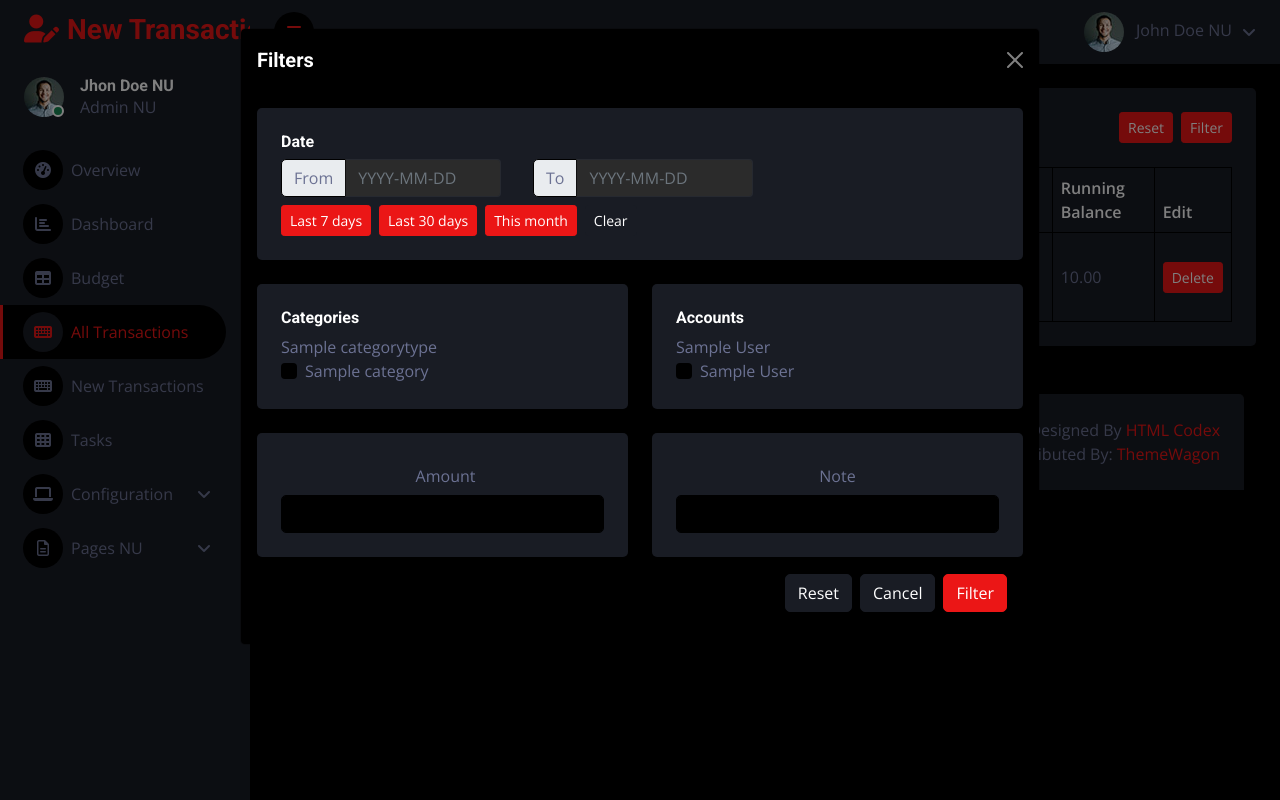
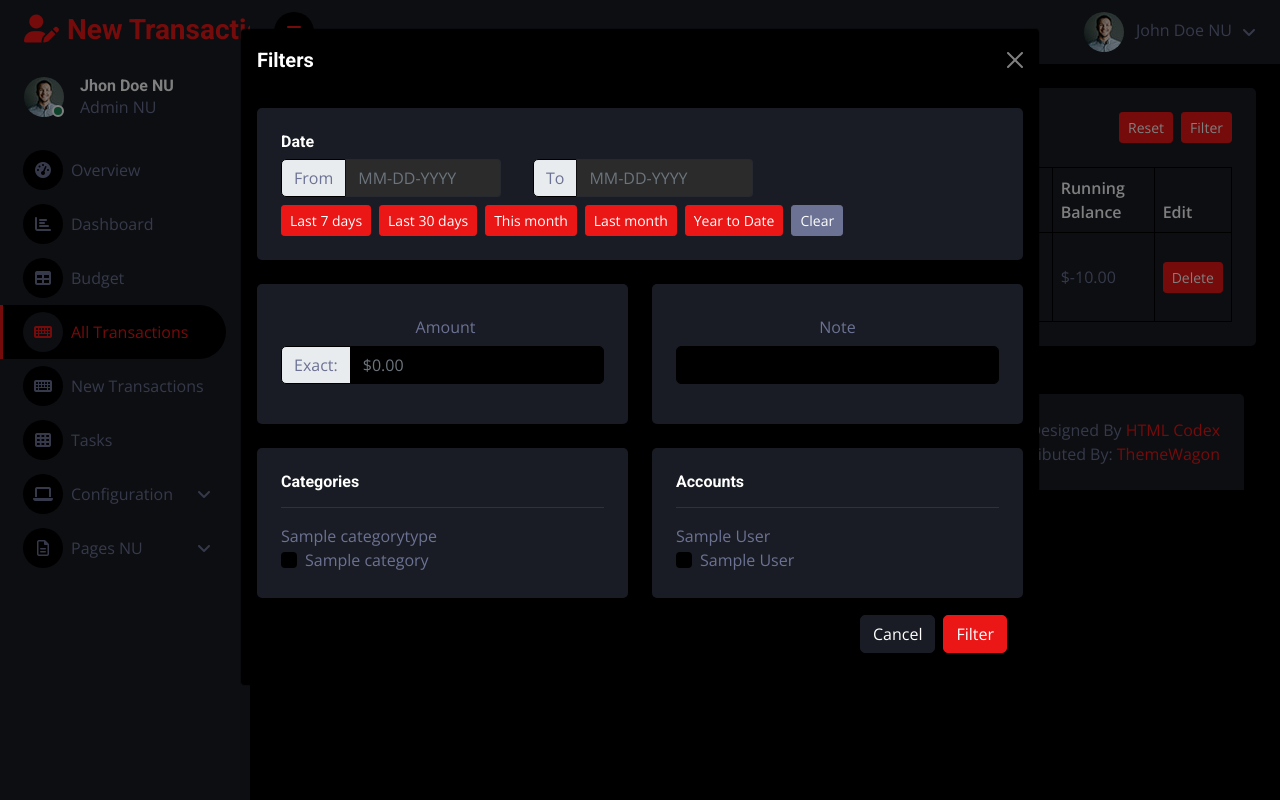
Before and after one commit to Vincente-Zavala/Personal-Finance-App-DeltaB, a Django app: page /alltransactions/ in a window 1280 px wide, after a click on "Filter". Run offline with Django 4.2, Linux system fonts and the light colour scheme; a user stored in the database is signed in; tables that the repository leaves empty hold one stand-in row (values such as "Sample post"); parts of the project's set-up code (start-up, migrations or seed data) failed here and were passed over; some libraries are stand-ins or nearby versions.

Commit message:
merge code updates

```diff
--- a/BudgetApp/templates/alltransactions.html
+++ b/BudgetApp/templates/alltransactions.html
@@ -175,17 +175,17 @@
                                                 <tbody>
                                                     <tr>
                                                         <td><input class="form-check-input" type="checkbox"></td>
-                                                        <td>{{transaction.date}}</td>
-                                                        <td>{{transaction.category}}</td>
-                                                        <td>{{transaction.note}}</td>
-                                                        <td>${{transaction.amount}}</td>
-                                                        <td>{{transaction.sourceaccount}}</td>
-                                                        <td>{{transaction.amount}}</td>
+                                                        <td>{{ transaction.date }}</td>
+                                                        <td>{{ transaction.category }}</td>
+                                                        <td>{{ transaction.note }}</td>
+                                                        <td>${{ transaction.amount }}</td>
+                                                        <td>{{ transaction.sourceaccount }}</td>
+                                                        <td>${{ transaction.runningbalance }}</td>
                                                         <td><a class="btn btn-sm btn-primary" href="">Delete</a></td>
                                                     </tr>
                                                     {% empty %}
                                                     <tr>
-                                                        <td colspan="5">No transactions found.</td>
+                                                        <td colspan="7">No transactions found.</td>
                                                     </tr>
                                                 </tbody>
                                                 {% endfor %}
@@ -200,7 +200,7 @@
                                                 <button type="button" class="btn-close btn-close-white" data-bs-dismiss="modal" aria-label="Close"></button>
                                                 </div>
                                                 <div class="modal-body">
-                                                <form method="post" action="{% url 'alltransactions' %}">
+                                                <form method="post" action="{% url 'filtertransactions' %}">
                                                     <div class="row g-4">
                                                     {% csrf_token %}
                                                         <div class="col-sm-12 col-xl-12">
@@ -210,19 +210,38 @@
                                                                     <div class="d-flex gap-2 align-items-center">
                                                                         <div class="input-group me-4" style="max-width: 220px;">
                                                                             <span class="input-group-text">From</span>
-                                                                            <input type="text" class="form-control datetimepicker-input date-filter-input" id="filter_date_start" name="date_start" data-toggle="datetimepicker" data-target="#filter_date_start" placeholder="YYYY-MM-DD">
+                                                                            <input type="text" class="form-control datetimepicker-input date-filter-input" id="filter_date_start" name="date_start" data-toggle="datetimepicker" data-target="#filter_date_start" placeholder="MM-DD-YYYY" autocomplete="off">
                                                                         </div>
                                                                         <div class="input-group" style="max-width: 220px;">
                                                                             <span class="input-group-text">To</span>
-                                                                            <input type="text" class="form-control datetimepicker-input date-filter-input" id="filter_date_end" name="date_end" data-toggle="datetimepicker" data-target="#filter_date_end" placeholder="YYYY-MM-DD">
+                                                                            <input type="text" class="form-control datetimepicker-input date-filter-input" id="filter_date_end" name="date_end" data-toggle="datetimepicker" data-target="#filter_date_end" placeholder="MM-DD-YYYY" autocomplete="off">
                                                                         </div>
                                                                     </div>
                                                                     <div class="d-flex gap-2">
                                                                         <button type="button" class="btn btn-sm btn-primary" id="preset_7">Last 7 days</button>
                                                                         <button type="button" class="btn btn-sm btn-primary" id="preset_30">Last 30 days</button>
                                                                         <button type="button" class="btn btn-sm btn-primary" id="preset_month">This month</button>
-                                                                        <button type="button" class="btn btn-sm btn-secondary" id="preset_clear">Clear</button>
+                                                                        <button type="button" class="btn btn-sm btn-primary" id="preset_last_month">Last month</button>
+                                                                        <button type="button" class="btn btn-sm btn-primary" id="preset_ytd">Year to Date</button>
+                                                                        <button type="button" class="btn btn-sm btn-light" id="preset_clear">Clear</button>
                                                                     </div>
+                                                                </div>
+                                                            </div>
+                                                        </div>
+                                                        <div class="col-sm-12 col-xl-6">
+                                                            <div class="bg-secondary rounded h-100 p-4">
+                                                                <label for="filteramount" class="col-sm-2 col-form-label">Amount</label>
+                                                                <div class="input-group mb-3">
+                                                                    <span class="input-group-text">Exact:</span>
+                                                                    <input type="text" class="form-control" id="filteramount" name="filteramount" placeholder="$0.00">
+                                                                </div>
+                                                            </div>
+                                                        </div>
+                                                        <div class="col-sm-12 col-xl-6">
+                                                            <div class="bg-secondary rounded h-100 p-4">
+                                                                <label for="filternote" class="col-sm-2 col-form-label">Note</label>
+                                                                <div class="col-sm-12">
+                                                                    <input type="text" class="form-control" id="filternote" name="filternote"></input>
                                                                 </div>
                                                             </div>
                                                         </div>
@@ -231,13 +250,13 @@
                                                               <h6>Categories</h6>
                                                               <div>
                                                                     {% for categorytype in categorytypes %}
+                                                                    <hr>
                                                                         <label class="form-check-label" for="flexCheckDefault">
                                                                             {{ categorytype.name }}
                                                                         </label>
                                                                         {% for category in categorytype.category_set.all %}
                                                                         <div class="form-check">
-                                                                            <input class="form-check-input" type="checkbox" name="filtercategorychoice" value="{{ category.id }}" id="filtercategory{{category.id}}"
-                                                                            {% if category.id|stringformat:"s" in selectedcategories %}checked{% endif %}>
+                                                                            <input class="form-check-input" type="checkbox" name="filtercategorychoice" value="{{ category.id }}" id="filtercategory{{category.id}}">
                                                                             <label class="form-check-label" for="flexCheckDefault">
                                                                                 {{ category.name }}
                                                                             </label>
@@ -252,13 +271,13 @@
                                                               <h6>Accounts</h6>
                                                               <div>
                                                                     {% for accounttype in accounttypes %}
+                                                                    <hr>
                                                                         <label class="form-check-label" for="flexCheckDefault">
                                                                             {{ accounttype.name }}
                                                                         </label>
                                                                         {% for account in accounttype.account_set.all %}
                                                                         <div class="form-check">
-                                                                            <input class="form-check-input" type="checkbox" name="filteraccountchoice" value="{{ account.id }}" id="filteraccount{{account.id}}"
-                                                                            {% if account.id|stringformat:"s" in selectedaccounts %}checked{% endif %}>
+                                                                            <input class="form-check-input" type="checkbox" name="filteraccountchoice" value="{{ account.id }}" id="filteraccount{{account.id}}">
                                                                             <label class="form-check-label" for="flexCheckDefault">
                                                                                 {{ account.name }}
                                                                             </label>
@@ -268,25 +287,8 @@
                                                                 </div>
                                                             </div>
                                                         </div>
-                                                        <div class="col-sm-12 col-xl-6">
-                                                            <div class="bg-secondary rounded h-100 p-4">
-                                                                <label for="filteramount" class="col-sm-2 col-form-label">Amount</label>
-                                                                <div class="col-sm-12">
-                                                                    <input type="text" class="form-control" id="filteramount" name="filteramount"></input>
-                                                                </div>
-                                                            </div>
-                                                        </div>
-                                                        <div class="col-sm-12 col-xl-6">
-                                                            <div class="bg-secondary rounded h-100 p-4">
-                                                                <label for="filternote" class="col-sm-2 col-form-label">Note</label>
-                                                                <div class="col-sm-12">
-                                                                    <input type="text" class="form-control" id="filternote" name="filternote"></input>
-                                                                </div>
-                                                            </div>
-                                                        </div>
                                                     </div>
                                                     <div class="modal-footer">
-                                                    <button type="reset" class="btn btn-secondary">Reset</button>
                                                     <button type="button" class="btn btn-secondary" data-bs-dismiss="modal">Cancel</button>
                                                     <button type="submit" class="btn btn-primary">Filter</button>
                                                     </div>
@@ -357,15 +359,15 @@
 
             if (hasJQPicker) {
                 // use jQuery datetimepicker with explicit format to avoid time portion
-                $start.datetimepicker({ format: 'YYYY-MM-DD', useCurrent: false });
-                $end.datetimepicker({ format: 'YYYY-MM-DD', useCurrent: false });
+                $start.datetimepicker({ format: 'MM-DD-YYYY', useCurrent: false });
+                $end.datetimepicker({ format: 'MM-DD-YYYY', useCurrent: false });
 
                 function setRange(startMoment, endMoment) {
                     // set picker date and input value
                     $start.datetimepicker('date', startMoment);
                     $end.datetimepicker('date', endMoment);
-                    $start.val(startMoment.format('YYYY-MM-DD'));
-                    $end.val(endMoment.format('YYYY-MM-DD'));
+                    $start.val(startMoment.format('MM-DD-YYYY'));
+                    $end.val(endMoment.format('MM-DD-YYYY'));
                 }
 
                 document.getElementById('preset_7')?.addEventListener('click', function(){
@@ -406,8 +408,8 @@
                 }
 
                 function setRange(start, end) {
-                    if (startEl) startEl.value = start.format('YYYY-MM-DD');
-                    if (endEl) endEl.value = end.format('YYYY-MM-DD');
+                    if (startEl) startEl.value = start.format('MM-DD-YYYY');
+                    if (endEl) endEl.value = end.format('MM-DD-YYYY');
                 }
 
                 document.getElementById('preset_7')?.addEventListener('click', function(){
@@ -432,8 +434,8 @@
             } else {
                 // Last fallback: set plain input values
                 function setRangePlain(start, end) {
-                    if (startEl) startEl.value = start.format ? start.format('YYYY-MM-DD') : start;
-                    if (endEl) endEl.value = end.format ? end.format('YYYY-MM-DD') : end;
+                    if (startEl) startEl.value = start.format ? start.format('MM-DD-YYYY') : start;
+                    if (endEl) endEl.value = end.format ? end.format('MM-DD-YYYY') : end;
                 }
                 document.getElementById('preset_7')?.addEventListener('click', function(){
                     const end = moment ? moment() : new Date();
--- a/BudgetApp/urls.py
+++ b/BudgetApp/urls.py
@@ -15,7 +15,7 @@ urlpatterns = [
     path('addinput/', views.addinput, name='addinput'),
     path('element/', views.element, name='element'),
     path("edit-limits/<int:pk>/", views.edit_categorytype_limits, name="edit_categorytype_limits"),
-    #path("filtertransactions", views.filtertransactions, name="filtertransactions"),
+    path("filtertransactions", views.filtertransactions, name="filtertransactions"),
     path("signup/", views.signup, name="signup"),
     path("signin/", views.signin, name="signin"),
     path("home/", views.home, name="home")
--- a/BudgetApp/views.py
+++ b/BudgetApp/views.py
@@ -398,7 +398,7 @@ def edit_categorytype_limits(request, pk):
 
 
 
-# DATE FILTER #
+# TRANSACTIONS FILTER #
 def filtertransactions(request):
     """Handle filter form submission and render the alltransactions view with filtered transactions.
 
@@ -410,71 +410,88 @@ def filtertransactions(request):
     - categories (multiple checkbox values)
     - accounts (multiple checkbox values)
     """
-    if request.method != "POST":
-        return redirect('alltransactions')
 
-    qs = Transaction.objects.all()
+    transactions = Transaction.objects.all()
 
     # Date range
-    date_start = request.POST.get('date_start')
-    date_end = request.POST.get('date_end')
-    if date_start:
+    datestart = request.POST.get('date_start')
+    dateend = request.POST.get('date_end')
+    if datestart:
         try:
-            qs = qs.filter(date__gte=date_start)
+            datestart = datetime.strptime(datestart, "%m-%d-%Y").date()
+            transactions = transactions.filter(date__gte=datestart)
         except Exception:
             pass
-    if date_end:
+    if dateend:
         try:
-            qs = qs.filter(date__lte=date_end)
+            dateend = datetime.strptime(dateend, "%m-%d-%Y").date()
+            transactions = transactions.filter(date__lte=dateend)
         except Exception:
             pass
 
     # Amount - allow single number or range 'min-max'
     amount = request.POST.get('filteramount')
     if amount:
-        amount = amount.strip()
-        if '-' in amount:
-            parts = amount.split('-')
-            try:
-                low = Decimal(parts[0].strip())
-                high = Decimal(parts[1].strip())
-                qs = qs.filter(amount__gte=low, amount__lte=high)
-            except Exception:
-                pass
-        else:
-            try:
-                amt = Decimal(amount)
-                qs = qs.filter(amount=amt)
-            except Exception:
+        #amount = amount.strip()
+        # if '-' in amount:
+        #     parts = amount.split('-')
+        #     try:
+        #         low = Decimal(parts[0].strip())
+        #         high = Decimal(parts[1].strip())
+        #         transactions = transactions.filter(amount__gte=low, amount__lte=high)
+        #     except Exception:
+        #         pass
+        # else:
+            # try:
+        amount = Decimal(amount)
+        transactions = transactions.filter(amount=amount)
+            # except Exception:
                 # fallback: contains
-                qs = qs.filter(note__icontains=amount)
+        #transactions = transactions.filter(note__icontains=amount)
 
     # Note text
     note = request.POST.get('filternote')
     if note:
-        qs = qs.filter(note__icontains=note)
+        transactions = transactions.filter(note__icontains=note)
 
     # Categories (checkboxes)
-    categories = request.POST.getlist('categories')
-    if categories:
-        try:
-            qs = qs.filter(category__id__in=[int(c) for c in categories])
-        except Exception:
-            pass
+    # categories = request.POST.getlist('categories')
+    # if categories:
+    #     try:
+    #         transactions = transactions.filter(category__id__in=[int(c) for c in categories])
+    #     except Exception:
+    #         pass
 
-    # Accounts (checkboxes)
-    accounts = request.POST.getlist('accounts')
-    if accounts:
-        try:
-            qs = qs.filter(sourceaccount__id__in=[int(a) for a in accounts])
-        except Exception:
-            pass
+    # # Accounts (checkboxes)
+    # accounts = request.POST.getlist('accounts')
+    # if accounts:
+    #     try:
+    #         transactions = transactions.filter(sourceaccount__id__in=[int(a) for a in accounts])
+    #     except Exception:
+    #         pass
+
+    selectedcategories = []
+    selectedaccounts = []
+
+    if request.method == "POST":
+        selectedcategories = request.POST.getlist("filtercategorychoice")
+        selectedaccounts = request.POST.getlist("filteraccountchoice")
+
+        if selectedcategories:
+            transactions = transactions.filter(category__id__in=selectedcategories)
+
+        if selectedaccounts:
+            transactions = transactions.filter(sourceaccount__id__in=selectedaccounts)
+
+
 
     # Order and render same context as alltransactions
-    transactions = qs.order_by('-date')
+    transactions = transactions.order_by('-date')
 
     categories = categorylist()
     accounts = accountlist()
+    categorytypes = categorytypelist()
+    accounttypes = accounttypelist()
     date_tree = builddatetree()
     month_names = {i: calendar.month_name[i] for i in range(1, 13)}
 
@@ -482,8 +499,12 @@ def filtertransactions(request):
         "categories": categories,
         "accounts": accounts,
         "transactions": transactions,
-        "source_accounts": accounts,
-        "final_accounts": accounts,
+        "categorytypes": categorytypes,
+        "accounttypes": accounttypes,
+        #"source_accounts": accounts,
+        #"final_accounts": accounts,
+        "selectedcategories": selectedcategories,
+        "selectedaccounts": selectedaccounts,
         "date_tree": {year: dict(months) for year, months in date_tree.items()},
         "month_names": month_names,
     }
@@ -606,7 +627,24 @@ def alltransactions(request):
     categorytypes = categorytypelist()
     accounts = accountlist()
     accounttypes = accounttypelist()
-    transactions = Transaction.objects.all().order_by('-date')
+    #transactions = Transaction.objects.all().order_by('date')
+
+    transactionchron = Transaction.objects.all().order_by('date')
+    runningbalance = Decimal('0.00')
+
+    for transaction in transactionchron:
+
+        if transaction.categorytype.name.lower() == 'income':
+            runningbalance += transaction.amount
+        else:
+            runningbalance -= transaction.amount
+
+        # Save running balance for this transaction
+        transaction.runningbalance = runningbalance
+
+    transactionsdisplay = list(transactionchron)[::-1]
+
+
 
     date_tree = builddatetree()
 
@@ -616,18 +654,18 @@ def alltransactions(request):
     source_accounts = accounts
     final_accounts = accounts
 
-    selectedcategories = []
-    selectedaccounts = []
+    # selectedcategories = []
+    # selectedaccounts = []
 
-    if request.method == "POST":
-        selectedcategories = request.POST.getlist("filtercategorychoice")
-        selectedaccounts = request.POST.getlist("filteraccountchoice")
+    # if request.method == "POST":
+    #     selectedcategories = request.POST.getlist("filtercategorychoice")
+    #     selectedaccounts = request.POST.getlist("filteraccountchoice")
 
-        if selectedcategories:
-            transactions = transactions.filter(category__id__in=selectedcategories)
+    #     if selectedcategories:
+    #         transactions = transactions.filter(category__id__in=selectedcategories)
 
-        if selectedaccounts:
-            transactions = transactions.filter(sourceaccount__id__in=selectedaccounts)
+    #     if selectedaccounts:
+    #         transactions = transactions.filter(sourceaccount__id__in=selectedaccounts)
 
 
     context = {
@@ -635,13 +673,14 @@ def alltransactions(request):
         "categorytypes": categorytypes,
         "accounts": accounts,
         "accounttypes": accounttypes,
-        "transactions": transactions,
+        #"transactions": transactions,
         "source_accounts": source_accounts,
         "final_accounts": final_accounts,
+        "transactions": transactionsdisplay,
         "date_tree": {year: dict(months) for year, months in date_tree.items()},
         "month_names": month_names,
-        "selectedcategories": selectedcategories,
-        "selectedaccounts": selectedaccounts,
+        # "selectedcategories": selectedcategories,
+        # "selectedaccounts": selectedaccounts,
     }
 
     return render(request, 'alltransactions.html', context)
```
Also changed, not shown: BudgetApp/templates/newtransactions.html (+11 -11 lines).
